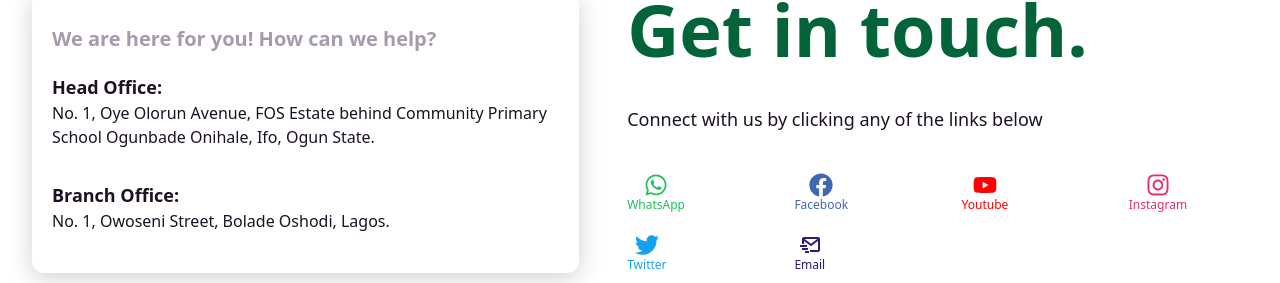
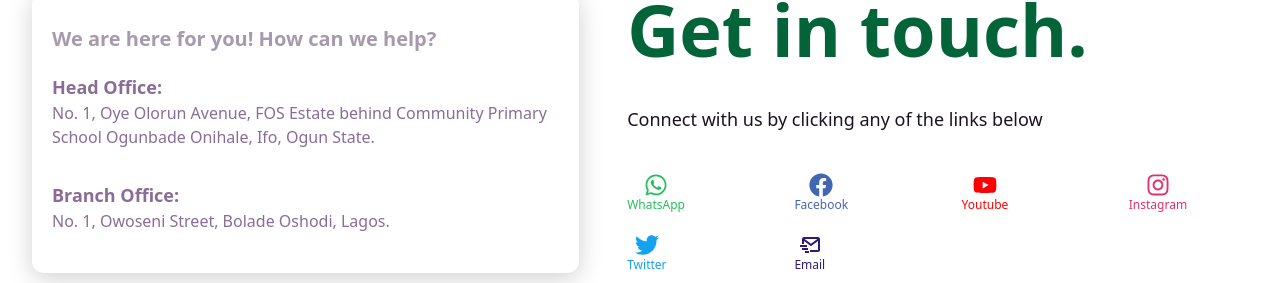
Before and after one commit to xarmzon/sodkeeb, a Next.js app: page / in a window 1280 px wide. Shown: the part 1411-1694 px from the top of the page. Built offline with nearby package versions, Linux system fonts and the light colour scheme; no server answers.

Commit message:
update to site

```diff
--- a/components/Common/ContactUs/index.tsx
+++ b/components/Common/ContactUs/index.tsx
@@ -52,7 +52,7 @@ const ContactUs = () => {
         <h3 className="text-lg font-bold text-primary-gray1 lg:text-xl">
           We are here for you! How can we help?
         </h3>
-        <div className="mt-5 flex flex-col space-y-8">
+        <div className="mt-5 flex flex-col space-y-8 text-primary-gray3">
           <div>
             <h4 className="text-base font-bold sm:text-lg">Head Office:</h4>
             <p className="text-sm sm:text-base">
```
